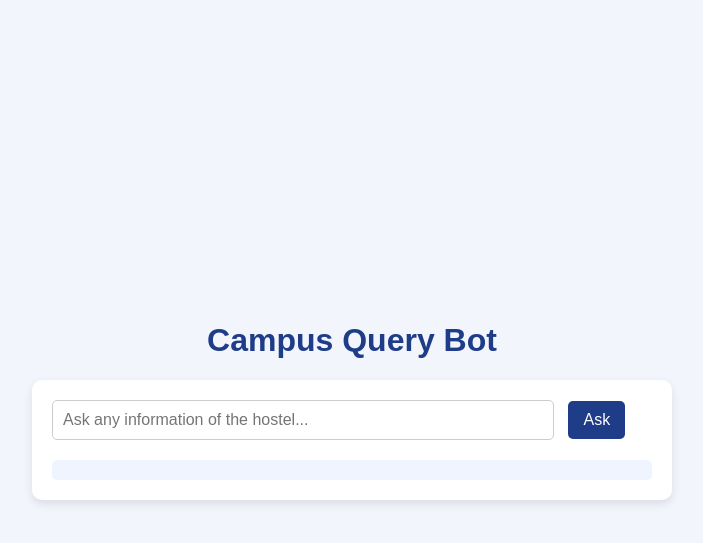
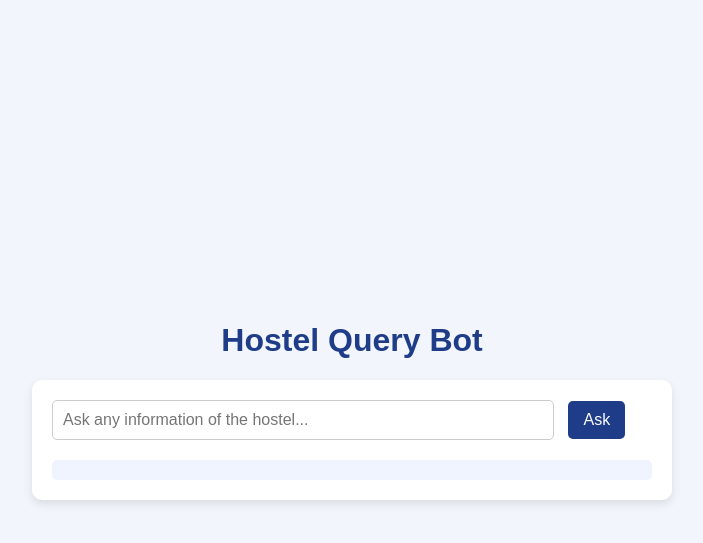
Before and after one commit to Saipavansvarada/HOSTEL-QUERY-BOT, a Flask app: page / in a window 1280 px wide. Shown: the top 543 px of the page, without its empty margins (288-991 px from the left). Run offline with Flask 3, Linux system fonts and the light colour scheme.

Commit message:
changes in html

```diff
--- a/templates/index.html
+++ b/templates/index.html
@@ -73,7 +73,7 @@
 
 <body>
 
-  <h1>Campus Query Bot</h1>
+  <h1> Hostel Query Bot</h1>
 
   <div class="chat-container">
     <input id="q" type="text" placeholder="Ask any information of the hostel..." />
```
